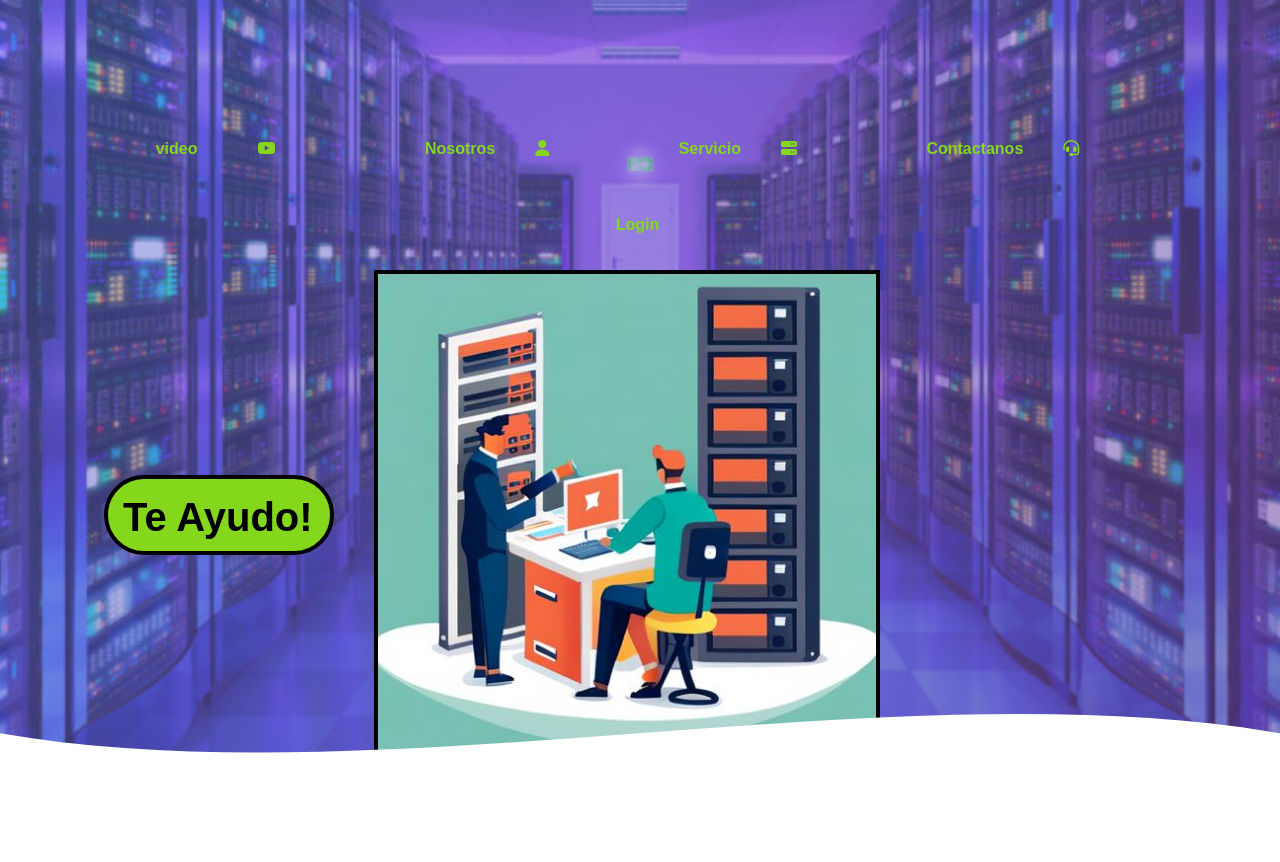
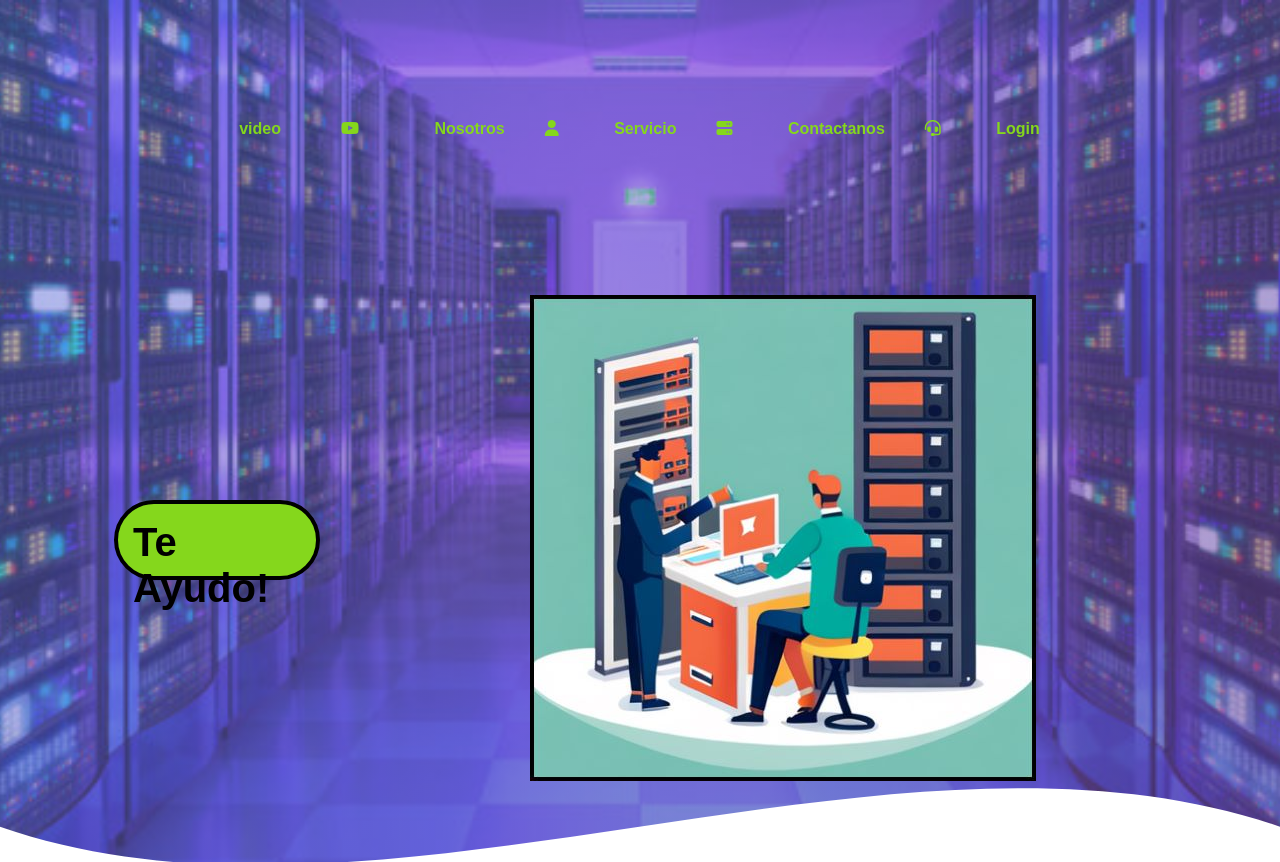
Before and after one commit to kmgallegos/kmgallegos.github.io, a plain HTML site: page index.html in a window 1280 px wide. Shown: the top 862 px of the page. Drawn offline with Linux system fonts and the light colour scheme.

Commit message:
Update styles.css

```diff
--- a/styles.css
+++ b/styles.css
@@ -18,10 +18,10 @@ body {
 
   .container {
     width: 90%;
-    margin: 0 auto;
+    margin: auto;
     overflow: hidden;
-    padding: 80px 0;
-    max-width: 1200px;
+    padding: 60px 10px;
+    max-width: 1400px;
   }
 
   .title{
@@ -31,7 +31,7 @@ body {
   }
 
   .header{
-    height: 100vh;
+    height: 120vh;
     background-image: var(--background), url("backgrpr2.jpg");
     background-repeat: no-repeat;
     background-size: cover;
@@ -46,17 +46,21 @@ body {
 
   .navigation{
     text-align: center;
-    height: 70px;
+    height: 170px;
     align-items: center;
     font-weight: 700;
 
   }
-
+.login1{color: var(--color-secundary);
+  text-decoration: none;
+  margin-right: 1px;
+  padding: 10px 5px ;
+  font-weight: inherit;}
   .nav_items{
     color: var(--color-secundary);
     text-decoration: none;
-    margin-right: 5px;
-    padding: 10px 40px ;
+    margin-right: 1px;
+    padding: 10px 5px ;
     font-weight: inherit;
   }
 
@@ -66,14 +70,14 @@ body {
 
   .header__conteiner{
     display: flex;
-     height: calc(100vh - 70px);
+     height: calc(80vh - 20px);
      align-items: center;
 
   }
 
 
   .header__text{
-    width: 60%;
+
     margin-bottom: 50px;
     width:230px ;
     height: 80px;
@@ -88,13 +92,18 @@ body {
   .text__teayudo{
     font-size: 2.5rem;
   }
+  .header__img{
+
+    margin: 20px;
+    padding: 150px;
+  }
 
   .header__wave{
     position: absolute;
     bottom: 0;
     left: 0;
     width: 100%;
-    height: 100px ;
+    height: 200px ;
   }
 
 /*Nosotros*/
@@ -134,6 +143,7 @@ body {
     left: 0;
     width: 100%;
     height: 100px ;
+
 }
 
 .link1{
```
